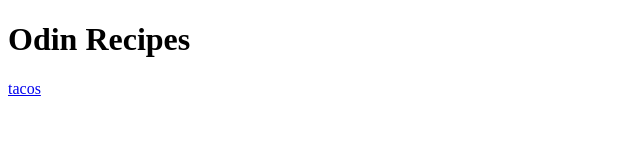
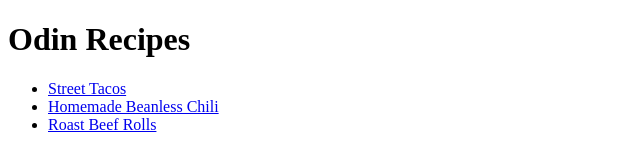
Before and after one commit to EldianRestorationist/odin-recipes, a plain HTML site: page index.html in a window 1280 px wide. Shown: the whole page, without its empty margins (0-640 px from the left). Drawn offline with Linux system fonts and the light colour scheme.

Commit message:
finished 3 recipes with links

```diff
--- a/index.html
+++ b/index.html
@@ -7,6 +7,16 @@
 </head>
 <body>
     <h1>Odin Recipes</h1>
-    <a href="recipes/tacos.html">tacos</a>
+    <ul>
+        <li>
+            <a href="recipes/tacos.html">Street Tacos</a>
+        </li>
+        <li>
+            <a href="recipes/chili.html">Homemade Beanless Chili</a>
+        </li>
+        <li>
+            <a href="recipes/rolls.html">Roast Beef Rolls</a>
+        </li>
+    </ul>
 </body>
 </html>
```
